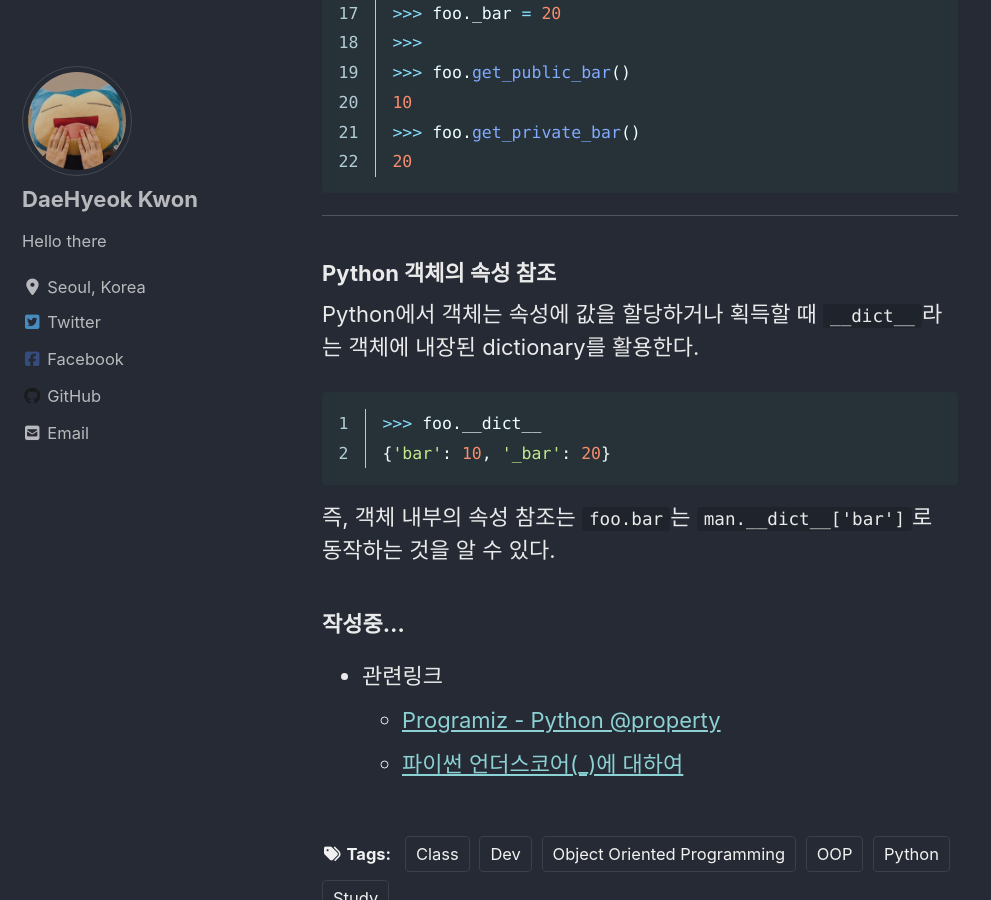
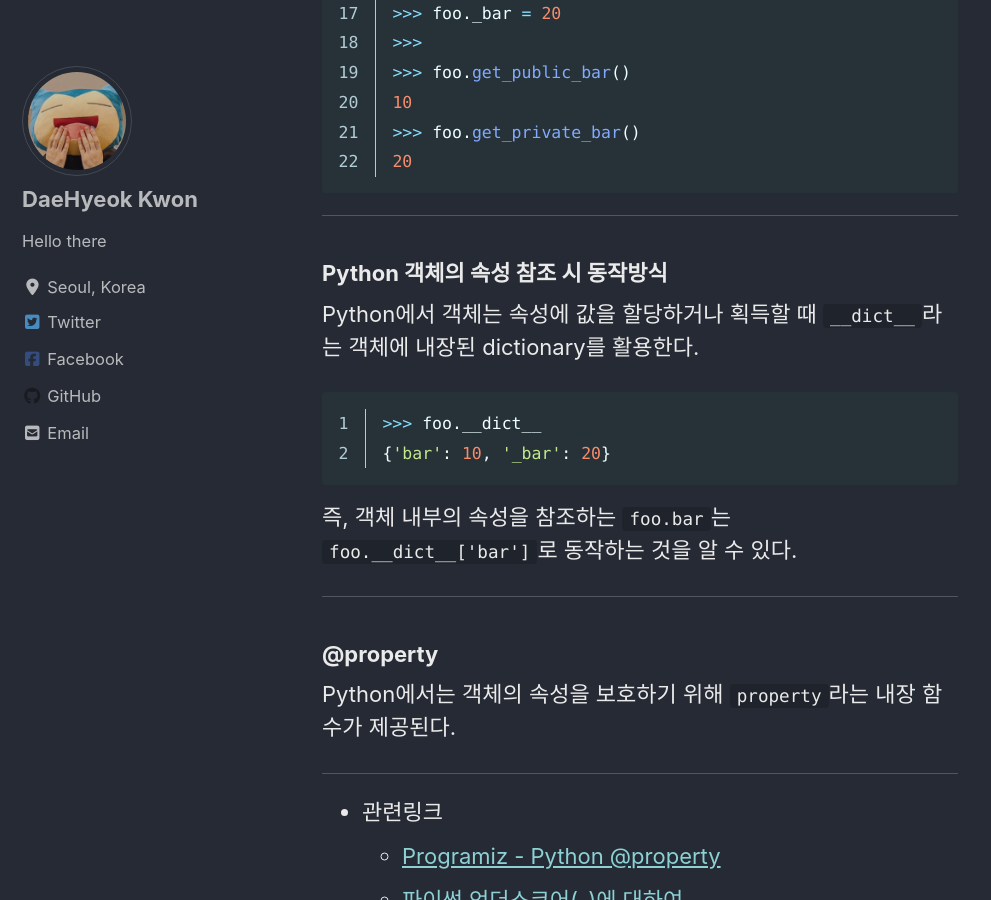
Before and after one commit to kor-haru/kor-haru.github.io, a Jekyll site: the page built from _posts/2020-01-07-003.md, in a window 1280 px wide and 900 px high, scrolled down 1499 px. Shown: the whole window, without its empty margins (0-991 px from the left). Built offline with Jekyll 4.4.1, drawn with Linux system fonts in a browser that asks for light colours; cached includes are drawn as plain includes; nearby versions of some CDN libraries; some of the changed text lies outside the part shown.

Commit message:
mod : update last post

````diff
--- a/_posts/2020-01-07-003.md
+++ b/_posts/2020-01-07-003.md
@@ -56,7 +56,8 @@ toc : true
 ```
 
 ---
-### Python 객체의 속성 참조
+
+### Python 객체의 속성 참조 시 동작방식
 
 Python에서 객체는 속성에 값을 할당하거나 획득할 때 `__dict__`라는 객체에 내장된 dictionary를 활용한다.
 
@@ -64,9 +65,15 @@ Python에서 객체는 속성에 값을 할당하거나 획득할 때 `__dict__`
 >>> foo.__dict__
 {'bar': 10, '_bar': 20}
 ```
-즉, 객체 내부의 속성 참조는 `foo.bar`는 `man.__dict__['bar']`로 동작하는 것을 알 수 있다.
+즉, 객체 내부의 속성을 참조하는 `foo.bar`는 `foo.__dict__['bar']`로 동작하는 것을 알 수 있다.
 
-### 작성중...
+---
+
+### @property
+
+Python에서는 객체의 속성을 보호하기 위해 `property`라는 내장 함수가 제공된다.
+
+---
 
 * 관련링크
   - [Programiz - Python @property](https://www.programiz.com/python-programming/property)
````
Also changed, not shown: other parts of _posts/2020-01-07-003.md (+1 -1 lines).
